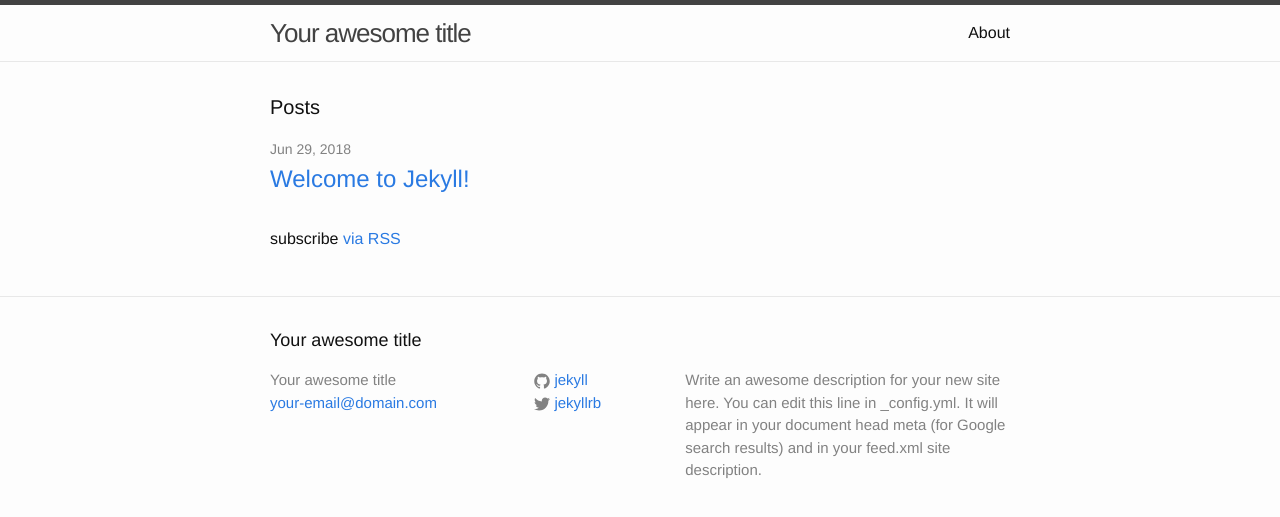
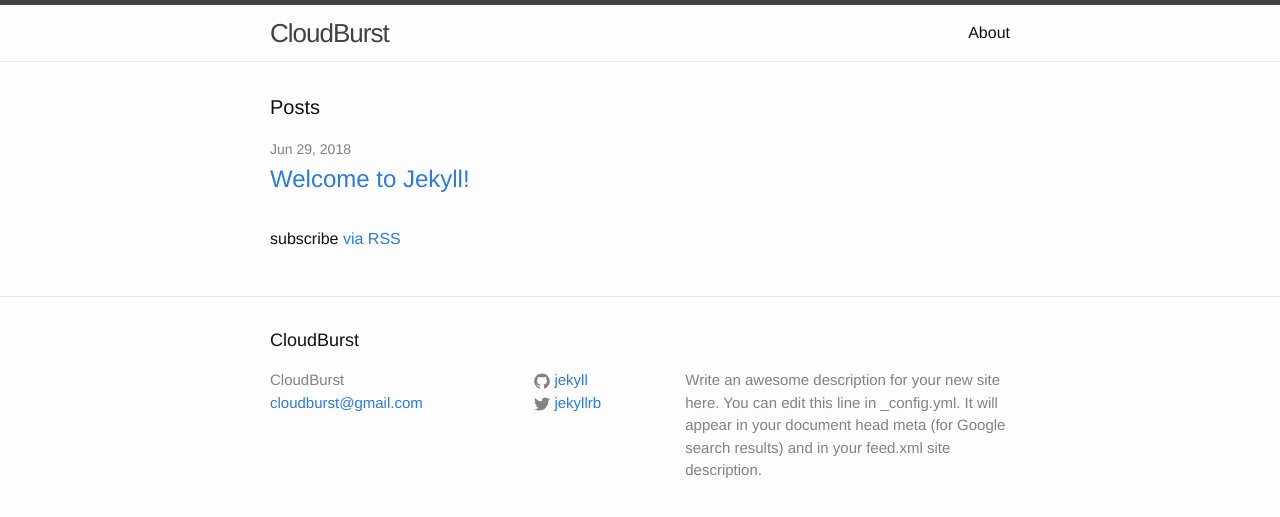
Before and after one commit to Gayathri-A-R/Gayathri-A-R.github.io, a Jekyll site: the page built from index.html, in a window 1280 px wide. Shown: the top 517 px of the page. Built offline with Jekyll 4.4.1, drawn with Linux system fonts in a browser that asks for light colours.

Commit message:
Update _config.yml

```diff
--- a/_config.yml
+++ b/_config.yml
@@ -6,8 +6,8 @@
 # 'jekyll serve'. If you change this file, please restart the server process.
 
 # Site settings
-title: Your awesome title
-email: your-email@domain.com
+title: CloudBurst
+email: cloudburst@gmail.com
 description: > # this means to ignore newlines until "baseurl:"
   Write an awesome description for your new site here. You can edit this
   line in _config.yml. It will appear in your document head meta (for
```
